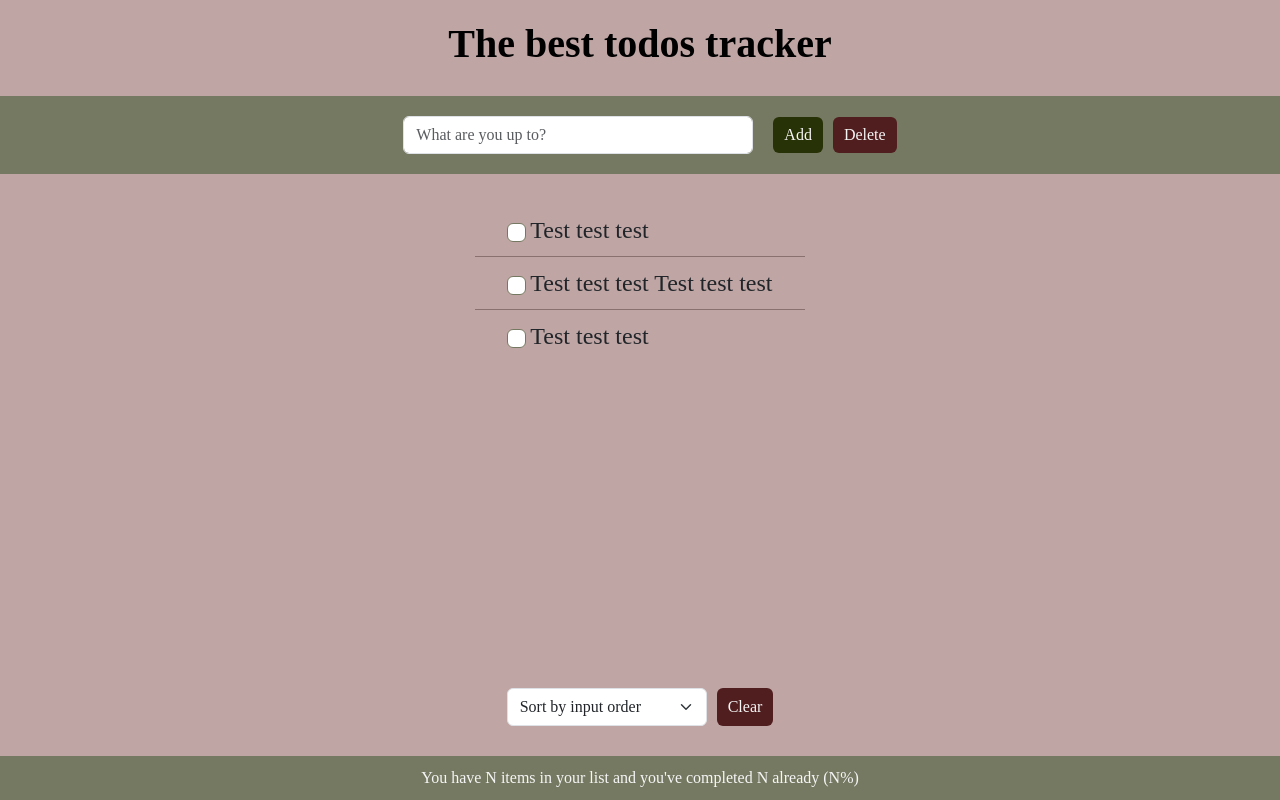
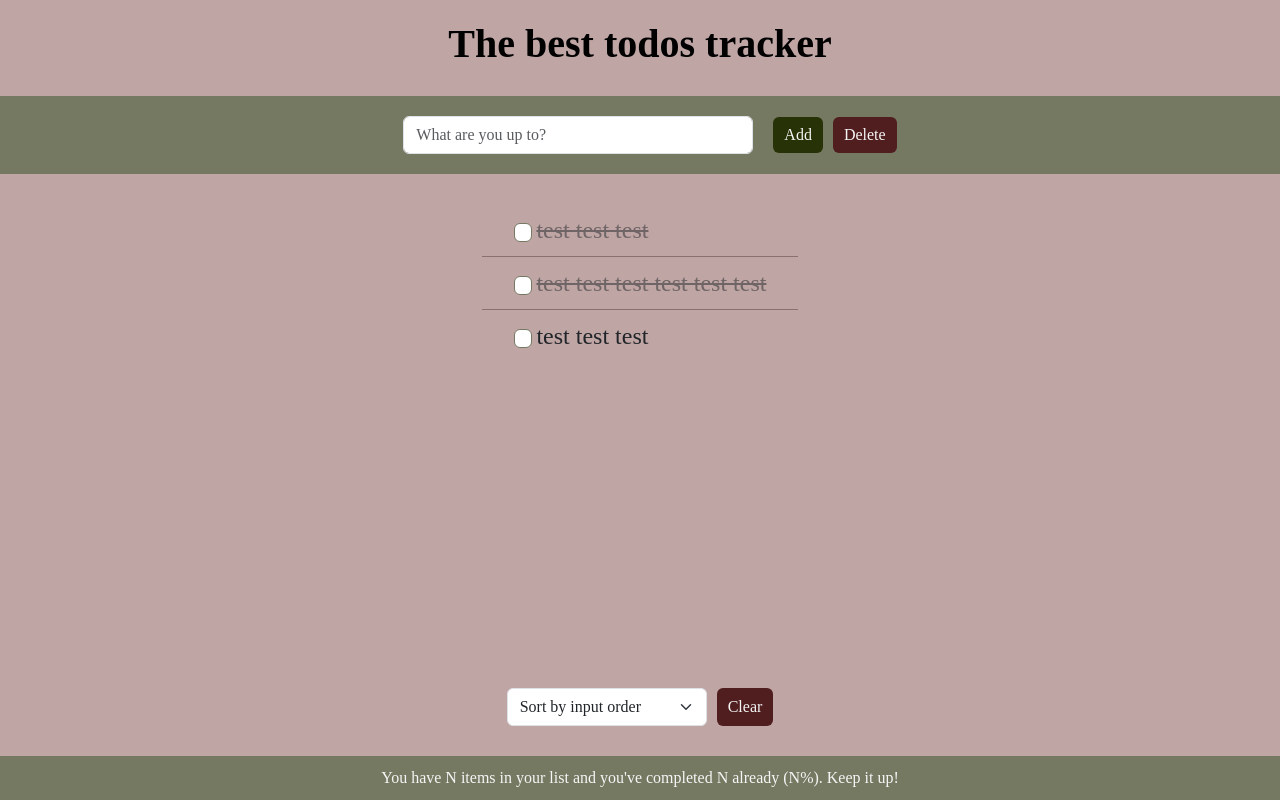
Before and after one commit to myrahkis/to-do-list, a React (Create React App) app: page / in a window 1280 px wide. Built offline with nearby package versions, Linux system fonts and the light colour scheme; a web font is replaced by a local one.

Commit message:
work with forms

```diff
--- a/src/components/form.js
+++ b/src/components/form.js
@@ -1,24 +1,41 @@
+import { useState } from "react";
 import "./form.css";
 
 function Form() {
+  const [desc, setDesc] = useState('');
+
+  function submitHandle(e) {
+    e.preventDefault();
+
+
+    if (desc === '')
+        return;
+
+    // console.log(desc);
+    setDesc('');
+  }
   return (
+    <form onSubmit={submitHandle}>
       <div style={{ backgroundColor: "#767962" }}>
         <div className="container">
           <input
             className="form-control"
             type="text"
             placeholder="What are you up to?"
+            value={desc}
+            onChange={(e) => setDesc(e.target.value)}
           ></input>
           <div className="btn-wrapper">
-          <button type="submit" class="btn btn-add">
+            <button type="submit" className="btn btn-add">
               Add
             </button>
-          <button type="submit" class="btn btn-delete">
+            <button type="submit" className="btn btn-delete">
               Delete
             </button>
           </div>
         </div>
       </div>
+    </form>
   );
 }
 
--- a/src/components/list.css
+++ b/src/components/list.css
@@ -10,7 +10,7 @@
 }
 
 span {
-    font-weight: 400;
+  font-weight: 400;
 }
 
 input[type="checkbox"] {
@@ -52,7 +52,7 @@ input[type="checkbox"]:focus {
   max-width: 200px;
 }
 
-/* .done-true {
+.done-true {
   text-decoration: line-through;
   opacity: 0.5;
-} */
+}
--- a/src/components/list.js
+++ b/src/components/list.js
@@ -1,27 +1,46 @@
 import "./list.css";
 
+const todos = [
+  {
+    id: 1,
+    desc: "test test test",
+    done: true,
+  },
+  {
+    id: 2,
+    desc: "test test test test test test",
+    done: true,
+  },
+  {
+    id: 3,
+    desc: "test test test",
+    done: false,
+  },
+];
+
 function List() {
-  const done = false;
   return (
     <div className="container">
       <div className="wrapper">
         <ul className="list-group list-group-flush">
-          <li className="list-group-item">
-            <input className="form-check-input me-1" type="checkbox"></input>
-            <span className="done-true">Test test test</span>
-          </li>
-          <li className="list-group-item">
-            <input className="form-check-input me-1" type="checkbox"></input>
-            <span className="done-true">Test test test Test test test</span>
-          </li>
-          <li className="list-group-item">
-            <input className="form-check-input me-1" type="checkbox"></input>
-            <span className="done-true">Test test test</span>
-          </li>
+          {todos.map((todo) => (
+            <Todo todo={todo} key={todo.id} />
+          ))}
         </ul>
       </div>
     </div>
   );
 }
 
+function Todo({ todo }) {
+  return (
+    <li className="list-group-item">
+      <input className="form-check-input me-1" type="checkbox"></input>
+      <span className={todo.done ? 'done-true' : ''}>
+        {todo.desc}
+      </span>
+    </li>
+  );
+}
+
 export default List;
--- a/src/components/stats.js
+++ b/src/components/stats.js
@@ -1,20 +1,31 @@
+import { useState } from "react";
 import "./stats.css";
 
 function Stats() {
+  const [order, setOrder] = useState("Sort by input order");
+
+  function submitHandle(e) {
+    e.preventDefault();
+  }
   return (
+    <form onSubmit={submitHandle}>
       <footer>
         <div className="wrapper-order">
-        <select className="form-select">
-          <option selected>Sort by input order</option>
-          <option value="1">One</option>
-          <option value="2">Two</option>
+          <select className="form-select" value={order} onChange={(e) => setOrder(e.target.value)}>
+            <option value='1'>Sort by input order</option>
+            <option value="2">Sort by</option>
+            <option value="3">Sort by</option>
           </select>
           <button type="submit" className="btn btn-delete">
             Clear
           </button>
         </div>
-      <p>You have N items in your list and you've completed N already (N%)</p>
+        <p>
+          You have N items in your list and you've completed N already (N%).
+          Keep it up!
+        </p>
       </footer>
+    </form>
   );
 }
 
```
Lines whose indentation alone changed are shown as unchanged.
